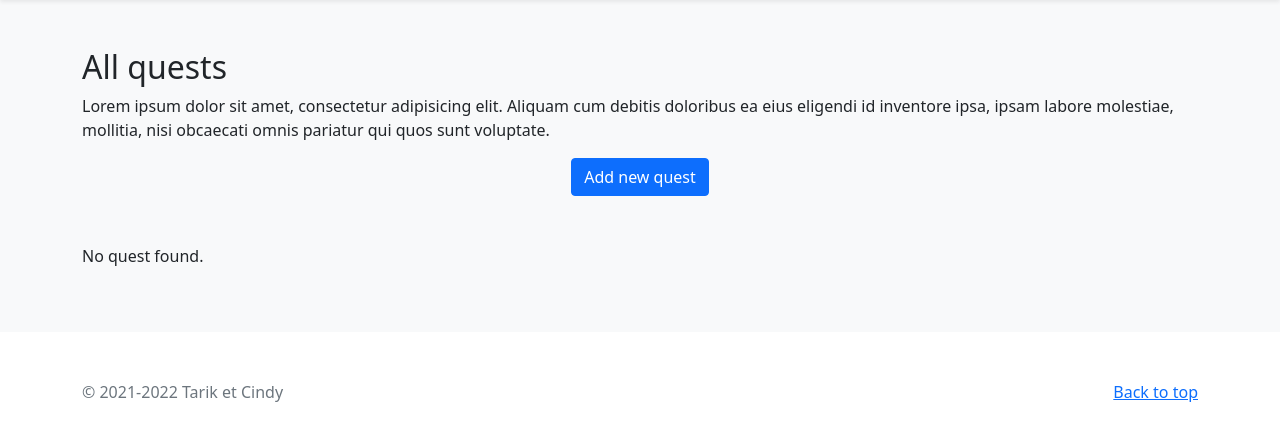
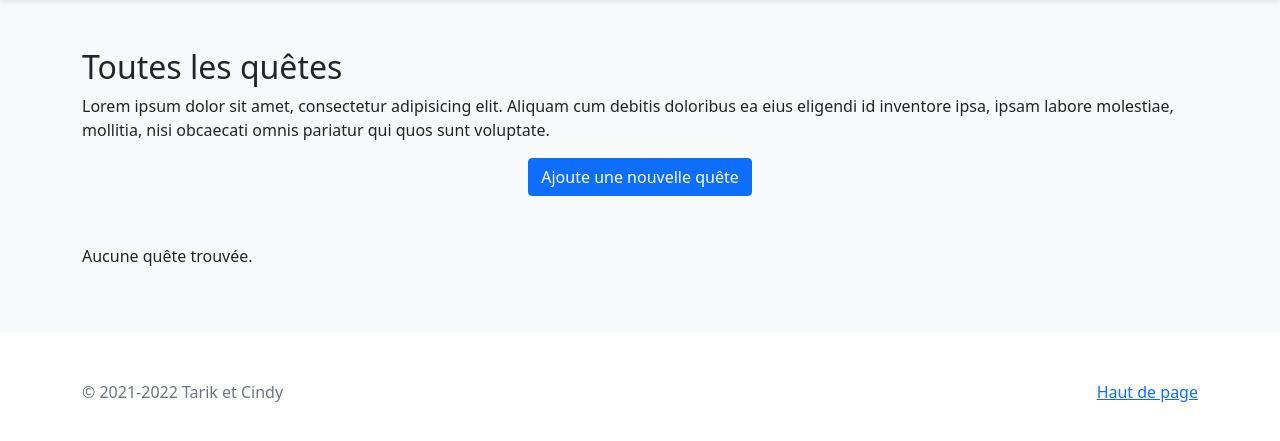
Before and after one commit to erysfoly/Here-O, a Symfony app: template templates/quest/list.html.twig in a window 1280 px wide. Shown: the part 82-523 px from the top of the page. Run offline with Twig, Linux system fonts and the light colour scheme; the template is opened without the code that fills it, so the values that code supplies are empty; some libraries are stand-ins or nearby versions.

Commit message:
CDA-68 translate actual texts in French

```diff
--- a/src/Controller/QuestController.php
+++ b/src/Controller/QuestController.php
@@ -36,7 +36,7 @@ class QuestController extends AbstractController
 
             $this->addFlash(
                 "success",
-                'Quest "' . $quest->getTitle() . '" has been created.'
+                'La quête "' . $quest->getTitle() . '" a bien été créée.'
             );
 
             return $this->redirectToRoute("quest_all");
@@ -87,7 +87,7 @@ class QuestController extends AbstractController
         $entityManager->flush();
         $this->addFlash(
             "success",
-            'Your registration to the quest "' . $quest->getTitle() . '" has been successful.'
+            'Ta participation à la quête "' . $quest->getTitle() . '" a bien été enregistrée.'
         );
 
         return $this->redirect($this->generateUrl('quest_all'));
--- a/templates/partials/footer.html.twig
+++ b/templates/partials/footer.html.twig
@@ -3,7 +3,7 @@
     <footer class="text-muted py-5">
         <div class="container">
             <p class="float-end mb-1">
-                <a href="#">Back to top</a>
+                <a href="#">Haut de page</a>
             </p>
             <copyright>&copy; 2021-2022 Tarik et Cindy</copyright>
         </div>
--- a/templates/quest/list.html.twig
+++ b/templates/quest/list.html.twig
@@ -3,7 +3,6 @@
 {% block title %}{{ parent() }} | Liste des quêtes{% endblock %}
 
 {% block body %}
-
     {% for label, messages in app.flashes %}
         {% for message in messages %}
             <div class="alert alert-{{ label }} text-center col-lg-6 col-md-8 mx-auto">
@@ -12,14 +11,13 @@
         {% endfor %}
     {% endfor %}
 
-
     <div class="container">
-            <h2>All quests</h2>
+        <h2>Toutes les quêtes</h2>
         <p>
             Lorem ipsum dolor sit amet, consectetur adipisicing elit. Aliquam cum debitis doloribus ea eius eligendi id inventore ipsa, ipsam labore molestiae, mollitia, nisi obcaecati omnis pariatur qui quos sunt voluptate.
         </p>
         <div class="pb-5 text-center">
-                <a class="btn btn-primary" href="{{ path("quest_new") }}">Add new quest</a>
+            <a class="btn btn-primary" href="{{ path("quest_new") }}">Ajoute une nouvelle quête</a>
         </div>
         {% if quests is not empty %}
             <div class="row row-cols-1 row-cols-sm-2 row-cols-md-3 g-3">
@@ -60,7 +58,7 @@
                             <div class="modal-content">
                                 <div class="modal-header">
                                     <h5 class="modal-title" id="detailModal{{ quest.id }}Label">{{ quest.title }}</h5>
-                                        <button type="button" class="btn-close" data-bs-dismiss="modal" aria-label="Close"></button>
+                                    <button type="button" class="btn-close" data-bs-dismiss="modal" aria-label="Fermer"></button>
                                 </div>
                                 <div class="modal-body">
                                     <p>
@@ -85,8 +83,8 @@
                                     </p>
                                 </div>
                                 <div class="modal-footer">
-                                        <button type="button" class="btn btn-secondary" data-bs-dismiss="modal">Close</button>
-                                        <a class="btn btn-primary" href="{{ path("quest_participate", {id: quest.id}) }}">Participate</a>
+                                    <button type="button" class="btn btn-secondary" data-bs-dismiss="modal">Fermer</button>
+                                    <a class="btn btn-primary" href="{{ path("quest_participate", {id: quest.id}) }}">Participer</a>
                                 </div>
 
                             </div>
@@ -95,9 +93,7 @@
                 {% endfor %}
             </div>
         {% else %}
-                <p>No quest found.</p>
+            <p>Aucune quête trouvée.</p>
         {% endif %}
-
     </div>
-
 {% endblock %}
--- a/templates/quest/new.html.twig
+++ b/templates/quest/new.html.twig
@@ -2,7 +2,7 @@
 
 {% block body %}
     <div class="container">
-        <h2>Create a quest</h2>
+        <h2>Crée une quête</h2>
         <div class="w-50 m-auto">
             {{ form(form) }}
         </div>
```
Also changed, not shown: src/Form/NewQuestForm.php (+8 -5 lines). Lines whose indentation alone changed are shown as unchanged.
